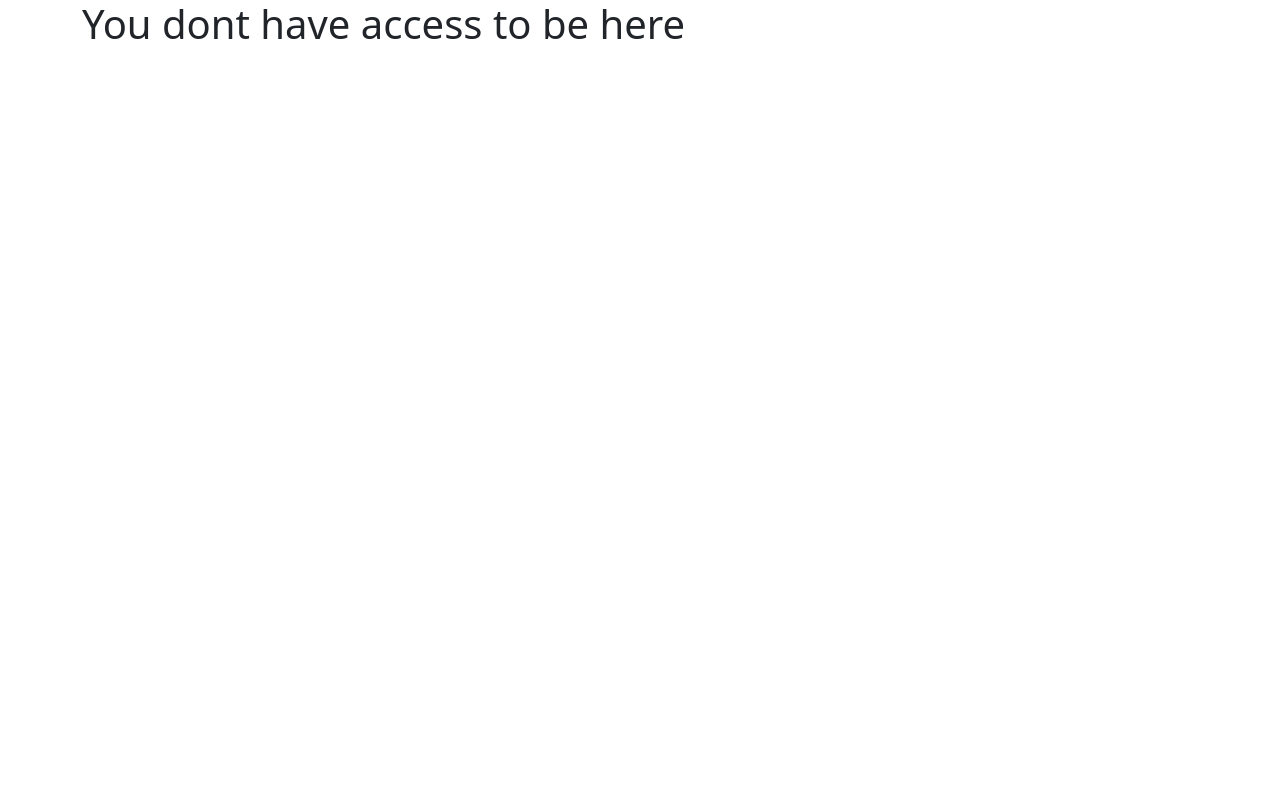
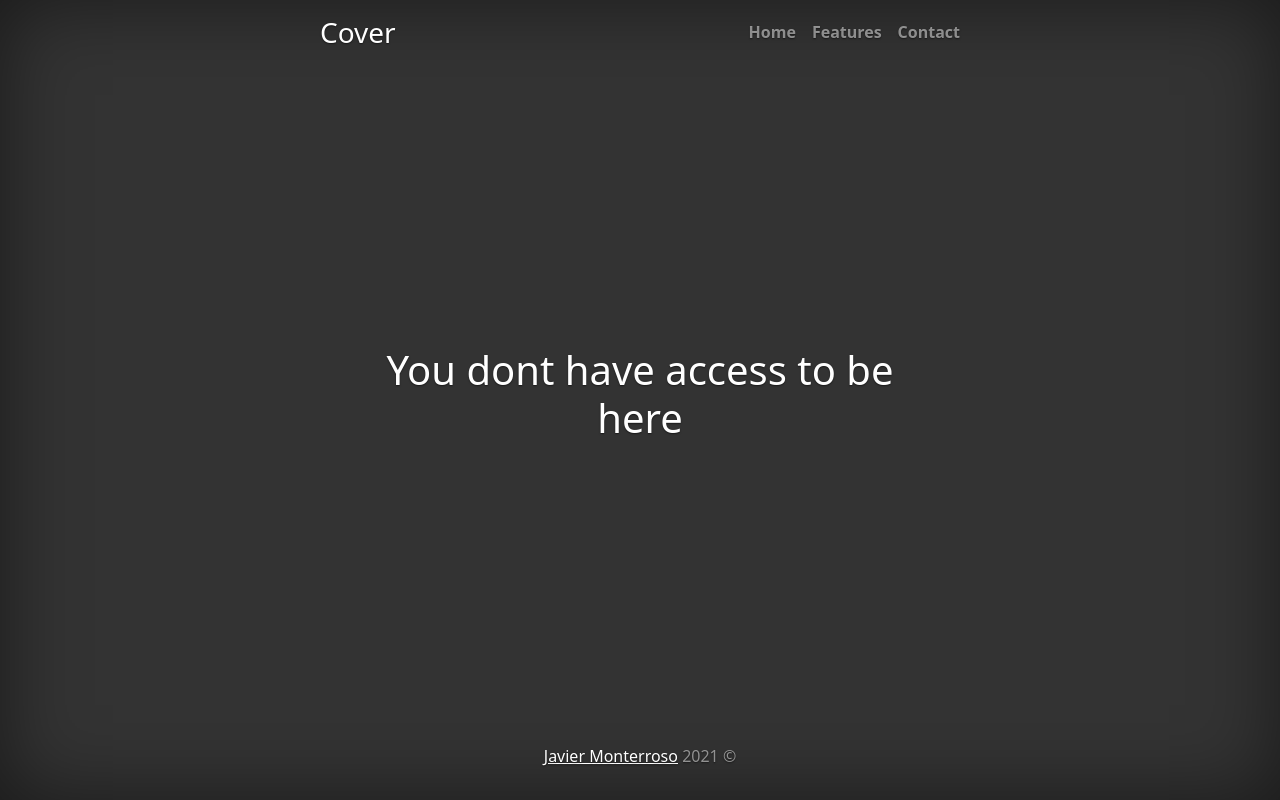
Before and after one commit to Xvimnt/c2-django, a Django app: page /authorized in a window 1280 px wide. Run offline with Django 3.2, Linux system fonts and the light colour scheme; the visitor is signed in with stand-in values (Sample User, id 1).

Commit message:
Added style

```diff
--- a/c2/settings.py
+++ b/c2/settings.py
@@ -123,7 +123,7 @@ USE_TZ = True
 # https://docs.djangoproject.com/en/3.2/howto/static-files/
 
 STATIC_URL = '/static/'
-STATICFILES_DIR = [
+STATICFILES_DIRS = [
     BASE_DIR / 'static'
 ]
 STATIC_ROOT = os.path.join(BASE_DIR,'staticfiles')
--- a/home/views.py
+++ b/home/views.py
@@ -1,13 +1,10 @@
-from django.shortcuts import render
-from django.http import HttpResponse
 from datetime import datetime
-from django.contrib.auth.decorators import login_required
 from django.views.generic import TemplateView
 from django.contrib.auth.mixins import LoginRequiredMixin
 
 class HomeView(TemplateView):
-    template_name = 'home/welcome.html'
-    extra_content = {'today': datetime.today()}
+    template_name = 'home/editor.html'
+    extra_context = {'today': datetime.today()}
 
 class AuthorizedView(LoginRequiredMixin, TemplateView):
     template_name = 'home/authorized.html'
--- /dev/null
+++ b/static/css/cover.css
@@ -0,0 +1,110 @@
+/*
+ * Globals
+ */
+
+/* Links */
+a,
+a:focus,
+a:hover {
+  color: #fff;
+}
+
+/* Custom default button */
+.btn-secondary,
+.btn-secondary:hover,
+.btn-secondary:focus {
+  color: #333;
+  text-shadow: none; /* Prevent inheritance from `body` */
+  background-color: #fff;
+  border: .05rem solid #fff;
+}
+
+
+/*
+ * Base structure
+ */
+
+html,
+body {
+  height: 100%;
+  background-color: #333;
+}
+
+body {
+  display: -ms-flexbox;
+  display: -webkit-box;
+  display: flex;
+  -ms-flex-pack: center;
+  -webkit-box-pack: center;
+  justify-content: center;
+  color: #fff;
+  text-shadow: 0 .05rem .1rem rgba(0, 0, 0, .5);
+  box-shadow: inset 0 0 5rem rgba(0, 0, 0, .5);
+}
+
+.cover-container {
+  max-width: 42em;
+}
+
+
+/*
+ * Header
+ */
+.masthead {
+  margin-bottom: 2rem;
+}
+
+.masthead-brand {
+  margin-bottom: 0;
+}
+
+.nav-masthead .nav-link {
+  padding: .25rem 0;
+  font-weight: 700;
+  color: rgba(255, 255, 255, .5);
+  background-color: transparent;
+  border-bottom: .25rem solid transparent;
+}
+
+.nav-masthead .nav-link:hover,
+.nav-masthead .nav-link:focus {
+  border-bottom-color: rgba(255, 255, 255, .25);
+}
+
+.nav-masthead .nav-link + .nav-link {
+  margin-left: 1rem;
+}
+
+.nav-masthead .active {
+  color: #fff;
+  border-bottom-color: #fff;
+}
+
+@media (min-width: 48em) {
+  .masthead-brand {
+    float: left;
+  }
+  .nav-masthead {
+    float: right;
+  }
+}
+
+
+/*
+ * Cover
+ */
+.cover {
+  padding: 0 1.5rem;
+}
+.cover .btn-lg {
+  padding: .75rem 1.25rem;
+  font-weight: 700;
+}
+
+
+/*
+ * Footer
+ */
+.mastfoot {
+  color: rgba(255, 255, 255, .5);
+}
--- a/static/templates/base.html
+++ b/static/templates/base.html
@@ -1,16 +1,55 @@
 {% load static %}
-<html>
-    <head>
-        <title>Hi There</title>
-        <link rel="stylesheet" href="https://cdn.jsdelivr.net/npm/bootstrap@5.1.3/dist/css/bootstrap.min.css" integrity="sha384-1BmE4kWBq78iYhFldvKuhfTAU6auU8tT94WrHftjDbrCEXSU1oBoqyl2QvZ6jIW3" crossorigin="anonymous">
-        <script src="https://cdn.jsdelivr.net/npm/bootstrap@5.1.3/dist/js/bootstrap.min.js" integrity="sha384-QJHtvGhmr9XOIpI6YVutG+2QOK9T+ZnN4kzFN1RtK3zEFEIsxhlmWl5/YESvpZ13" crossorigin="anonymous"></script>
 
-        <link rel="stylesheet" type="text/css" href="% static 'css/style.css'%"/>
-    </head>
-    <body>
+<!doctype html>
+<html lang="en">
+  <head>
+    <meta charset="utf-8">
+    <meta name="viewport" content="width=device-width, initial-scale=1, shrink-to-fit=no">
+    <meta name="description" content="">
+    <meta name="author" content="">
+    <link rel="icon" href="/docs/4.0/assets/img/favicons/favicon.ico">
+
+    <title>Cover Template for Bootstrap</title>
+
+    <link rel="canonical" href="https://getbootstrap.com/docs/4.0/examples/cover/">
+
+    <!-- Bootstrap core CSS -->
+    <link rel="stylesheet" href="https://cdn.jsdelivr.net/npm/bootstrap@5.1.3/dist/css/bootstrap.min.css" integrity="sha384-1BmE4kWBq78iYhFldvKuhfTAU6auU8tT94WrHftjDbrCEXSU1oBoqyl2QvZ6jIW3" crossorigin="anonymous">
+    <script src="https://cdn.jsdelivr.net/npm/bootstrap@5.1.3/dist/js/bootstrap.min.js" integrity="sha384-QJHtvGhmr9XOIpI6YVutG+2QOK9T+ZnN4kzFN1RtK3zEFEIsxhlmWl5/YESvpZ13" crossorigin="anonymous"></script>
+
+    <!-- Custom styles for this template -->
+    <link href="{% static 'css/cover.css' %}" rel="stylesheet">
+  </head>
+
+  <body class="text-center">
+
+    <div class="cover-container d-flex h-100 p-3 mx-auto flex-column">
+      <header class="masthead mb-auto">
+        <div class="inner">
+          <h3 class="masthead-brand">Cover</h3>
+          <nav class="nav nav-masthead justify-content-center">
+            <a class="nav-link" href="javascript:void(0)">Home</a>
+            <a class="nav-link" href="javascript:void(0)">Features</a>
+            <a class="nav-link" href="javascript:void(0)">Contact</a>
+          </nav>
+        </div>
+      </header>
+
+      <main role="main" class="inner cover">
+
         <div class="container">
             {% block content %}
             {% endblock %}
         </div>
-    </body>
+
+      </main>
+
+      <footer class="mastfoot mt-auto">
+        <div class="inner">
+          <p><a href="https://xvimnt.github.io/">Javier Monterroso</a> 2021 &copy;</p>
+        </div>
+      </footer>
+    </div>
+
+  </body>
 </html>
```
Also changed, not shown: home/templates/home/editor.html (added, +10 -0 lines), static/css/style.css (deleted).
